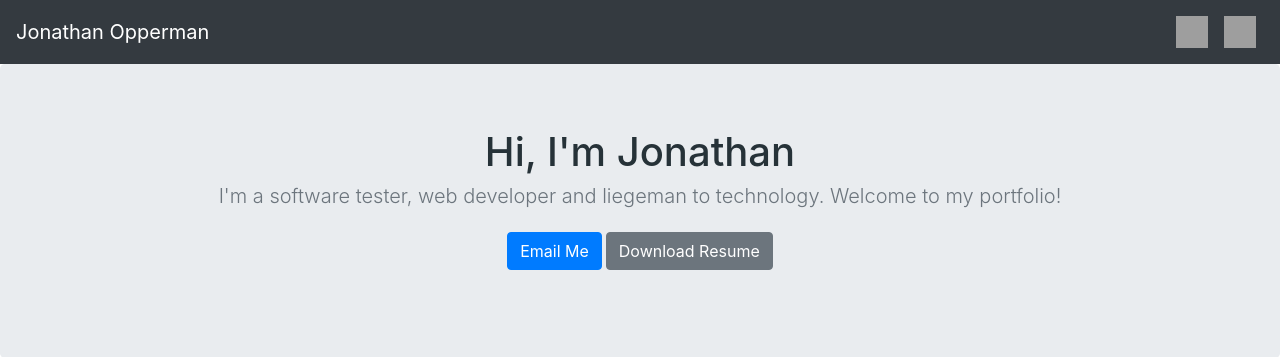
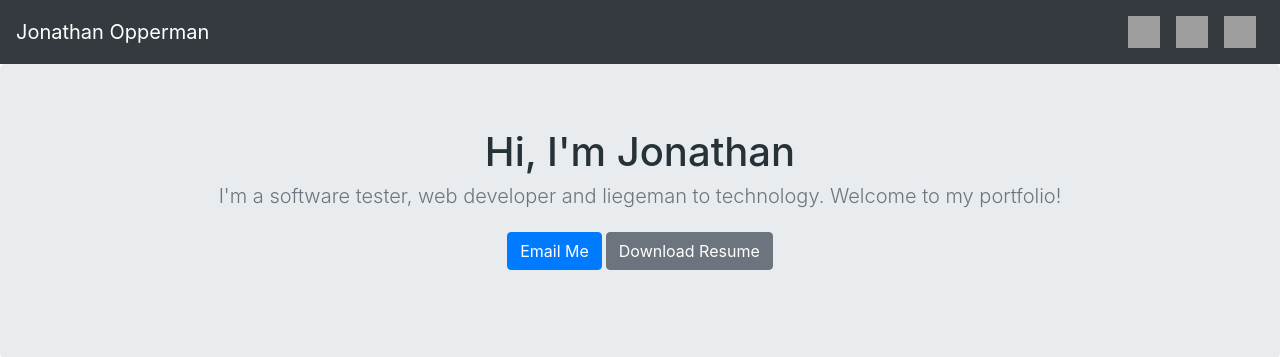
Before and after one commit to jcopperman/jubilant-octo-adventure, a Django app: page / in a window 1280 px wide. Shown: the top 357 px of the page. Run offline with Django 3.2, Linux system fonts and the light colour scheme; data that the repository does not hold is empty; some libraries are stand-ins or nearby versions; grey boxes are pictures that could not be loaded.

Commit message:
Added LinkedIn to social in navbar

```diff
--- a/jobs/templates/jobs/home.html
+++ b/jobs/templates/jobs/home.html
@@ -449,6 +449,8 @@ body:not(.search__active) #sort-relevance {
 }
 
 
+
+
     </style>
 
     <!-- Custom styles for this template -->
@@ -467,7 +469,8 @@ body:not(.search__active) #sort-relevance {
             <div class="collapse navbar-collapse" id="navbarNavAltMarkup">
                 <div class="navbar-nav ml-auto">
 
-                    <a class="nav-item nav-link" href="https://github.com/jcopperman/jubilant-octo-adventure"><img height="32" width="32" src="https://cdn.jsdelivr.net/npm/simple-icons@latest/icons/github.svg" /></a>
+                    <a class="nav-item nav-link" href="https://github.com/jcopperman/"><img height="32" width="32" src="https://cdn.jsdelivr.net/npm/simple-icons@latest/icons/github.svg" /></a>
+                    <a class="nav-item nav-link" href="https://www.linkedin.com/in/jonathan-opperman-0a368b4a"><img height="32" width="32" src="https://cdn.jsdelivr.net/npm/simple-icons@latest/icons/linkedin.svg" /></a>
                     <a class="nav-item nav-link" href="https://twitter.com/TesterTrending"><img height="32" width="32" src="https://cdn.jsdelivr.net/npm/simple-icons@latest/icons/twitter.svg" /></a>
 
                 </div>
```
